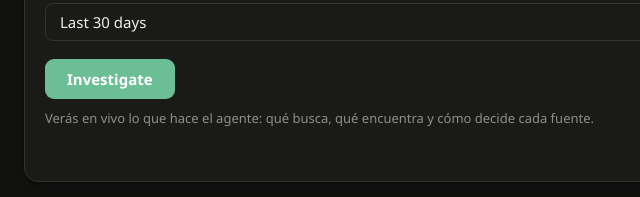
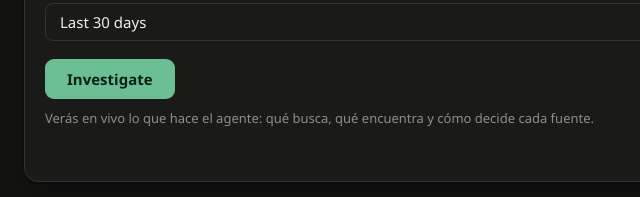
Before and after one commit to JuanfelipeX/EcoTrue-AISafetyHackathon, a browser extension: page web/index.html in a window 1280 px wide. Both pictures are taken after a click on the button "Switch between light and dark theme". Shown: the part 478-675 px from the top of the page, 0-640 px from the left. Drawn offline with Linux system fonts and the light colour scheme; no server answers.

Commit message:
Botón principal legible en modo oscuro
Co-Authored-By: Claude Opus 5.5 <noreply@anthropic.com>

```diff
--- a/web/app.css
+++ b/web/app.css
@@ -402,3 +402,7 @@ pre { background: var(--superficie-2); padding: 10px 12px; border-radius: 8px; o
 .mas-opciones > summary, .ejemplos > summary { cursor: pointer; color: var(--tinta-2); font-weight: 600; font-size: 14px; padding: 6px 2px; }
 .mas-opciones > summary:hover, .ejemplos > summary:hover { color: var(--acento); }
 .mas-opciones .tarjeta { margin-top: 8px; }
+
+/* Botón principal legible sobre el verde claro del modo oscuro */
+@media (prefers-color-scheme: dark) { :root:not([data-theme="light"]) .boton-primario { color: #0c2117; } }
+:root[data-theme="dark"] .boton-primario { color: #0c2117; }
```
